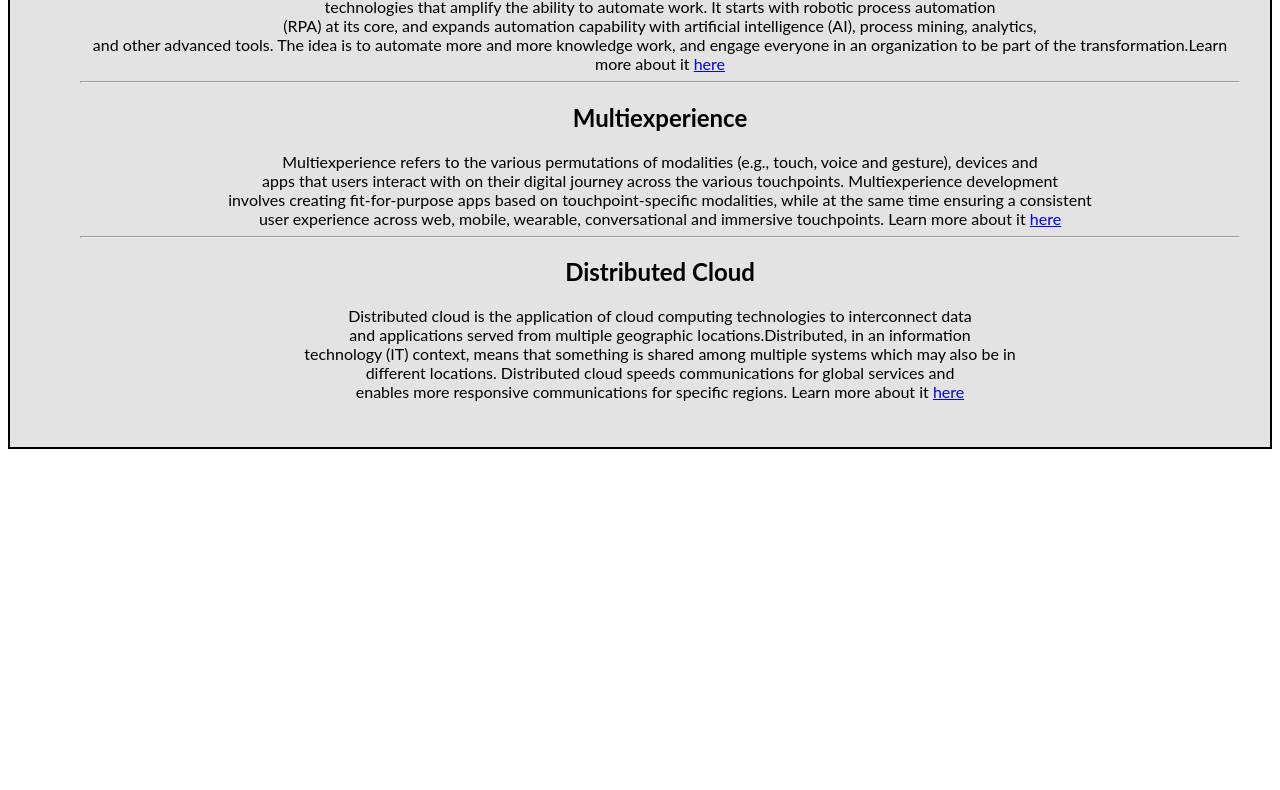
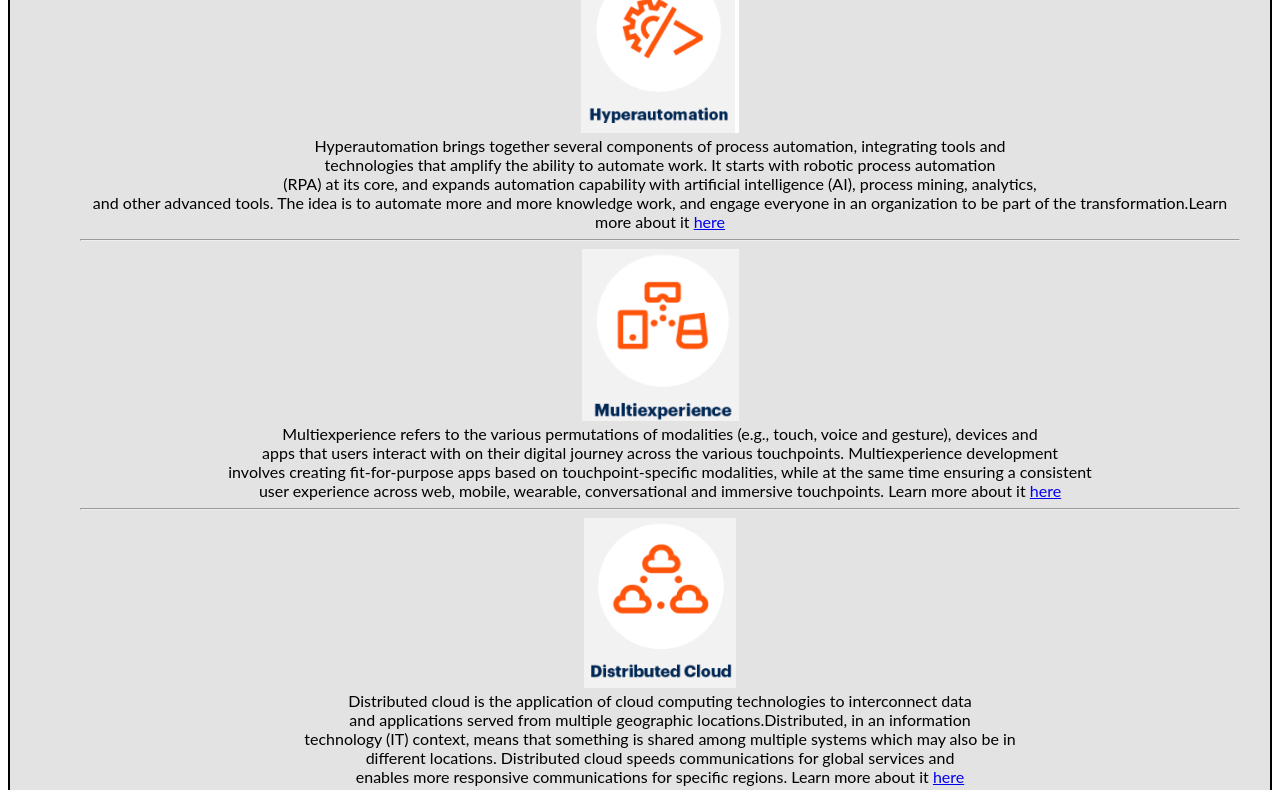
Before and after one commit to 119325553/119325553.github.io, a plain HTML site: page consulting.html in a window 1280 px wide. Shown: the part 298-1088 px from the top of the page. Before the commit the page ends 800 px from the top, so only its background shows below. Drawn offline with Linux system fonts and the light colour scheme.

Commit message:
SECOND COMMIT (24/3/2020)

```diff
--- a/consulting.html
+++ b/consulting.html
@@ -100,9 +100,10 @@ function closeNav() {
 
 
 	<div class = "Hyperautomation" </div>
-	<h2> <b> Hyperautomation <hr></b></h2>
+	<h2> <b>  <hr></b></h2>
 	<ul style= "list-style-type:none;">
-	<li> Hyperautomation brings together several components of process automation, integrating tools and <br> technologies that amplify the ability to automate work.
+	<br><img src="hyperauto.png" alt="hyper"
+	<li> <br>Hyperautomation brings together several components of process automation, integrating tools and <br> technologies that amplify the ability to automate work.
 
 It starts with robotic process automation<br> (RPA) at its core, and expands automation capability with artificial intelligence (AI), process mining, analytics,<br> and other advanced tools.
 
@@ -111,7 +112,8 @@ The idea is to automate more and more knowledge work, and engage everyone in an
  </li>
 
  <div class = "Multiexperience" </div>
- <h2><b>Multiexperience</b></h2>
+ <img src="Multiexperience.png" alt="multi"
+ <h2><b></b></h2>
  <li> Multiexperience refers to the various permutations of modalities (e.g., touch, voice and gesture), devices and
 <br> apps that users interact with on their digital journey across the various touchpoints. Multiexperience development
 <br>involves creating fit-for-purpose apps based on touchpoint-specific modalities, while at the same time ensuring a consistent
@@ -119,7 +121,8 @@ The idea is to automate more and more knowledge work, and engage everyone in an
 </li>
 
 <div class = "Distributed Cloud"</div>
-<h2><b>Distributed Cloud </b></h2>
+<img src= "Cloud.png" alt="cloud"
+<h2><b> </b></h2>
 <li>Distributed cloud is the application of cloud computing technologies to interconnect data
 		<br>and applications served from multiple geographic locations.Distributed, in an information <br>
 		technology (IT) context, means that something is shared among multiple systems which may also be in
```
Also changed, not shown: Cloud.png (added), Hyperauto.png (added), Multiexperience.png (added).
